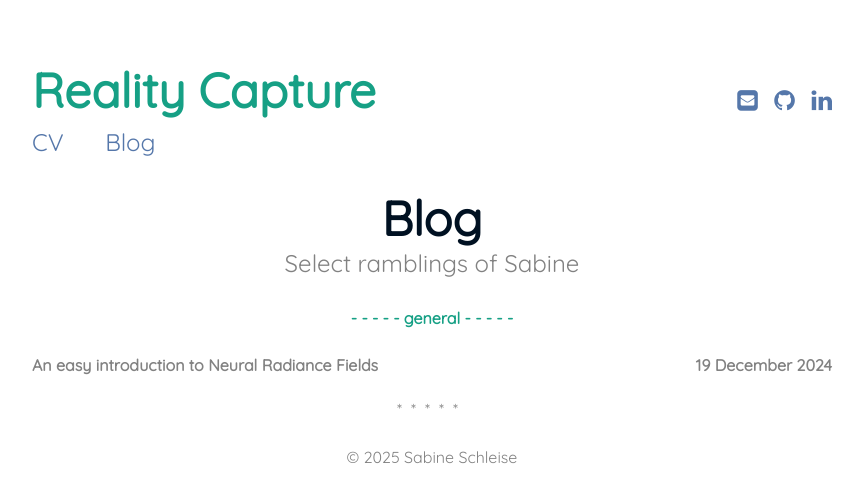
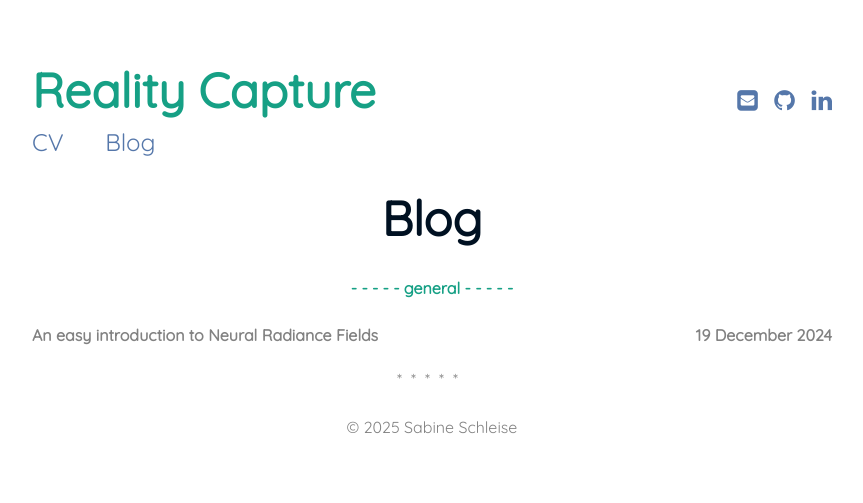
Before and after one commit to sabinecelina/Reality_Capture, a Jekyll site: the page built from blog.md, in a window 1280 px wide. Shown: the top 503 px of the page, without its empty margins (208-1071 px from the left). Built offline with Jekyll 4.4.1, drawn with Linux system fonts in a browser that asks for light colours.

Commit message:
small changes

```diff
--- a/_config.yml
+++ b/_config.yml
@@ -1,8 +1,7 @@
 # Site settings
 title: Reality Capture
 description: >
-  A simple, minimal Jekyll theme for a personal web page and blog, focusing on white space and readability
-
+    Homepage Sabine Schleise
 baseurl: "/Reality_Capture" # the subpath of your site, e.g. /blog/
 url: "https://sabinecelina.github.io" # the base hostname & protocol for your site
 
--- a/blog.md
+++ b/blog.md
@@ -1,7 +1,6 @@
 ---
 layout: page
 title: Blog
-subtitle: Select ramblings of Sabine
 ---
 
 <div>
```
